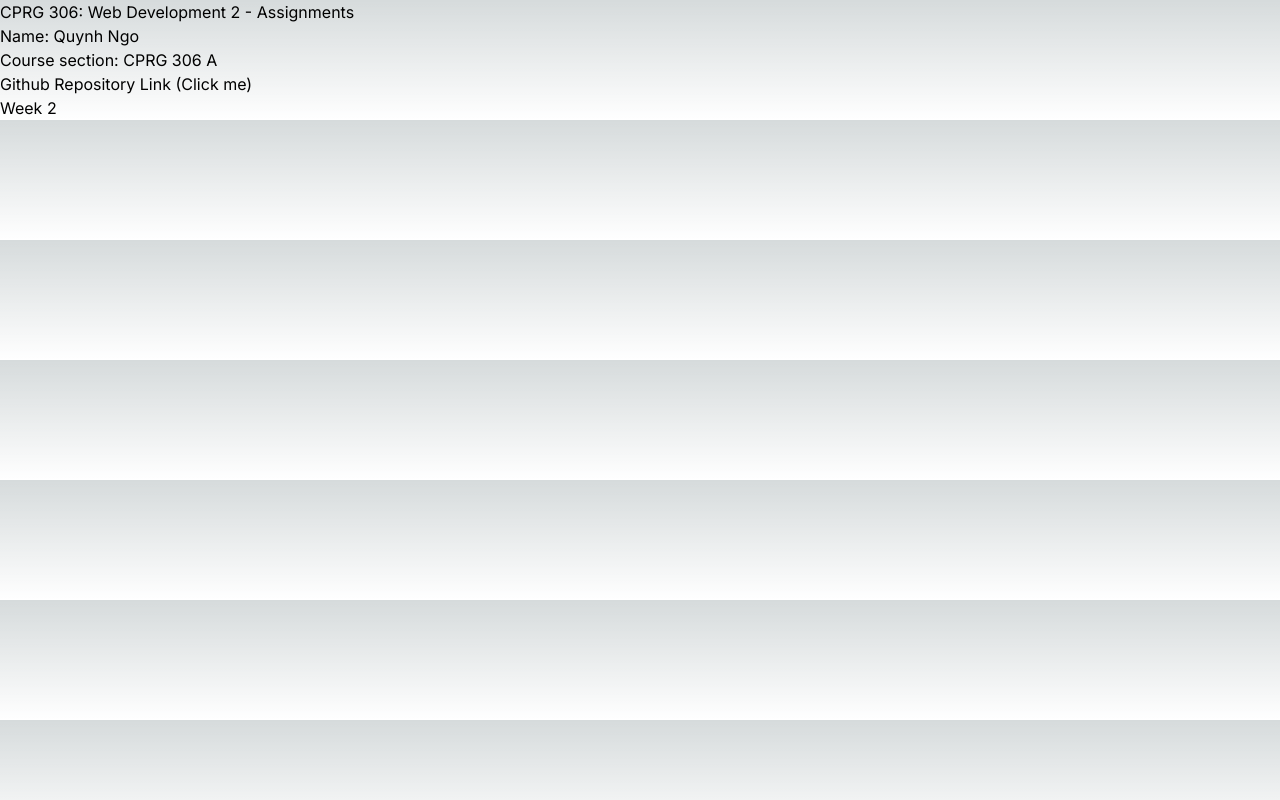
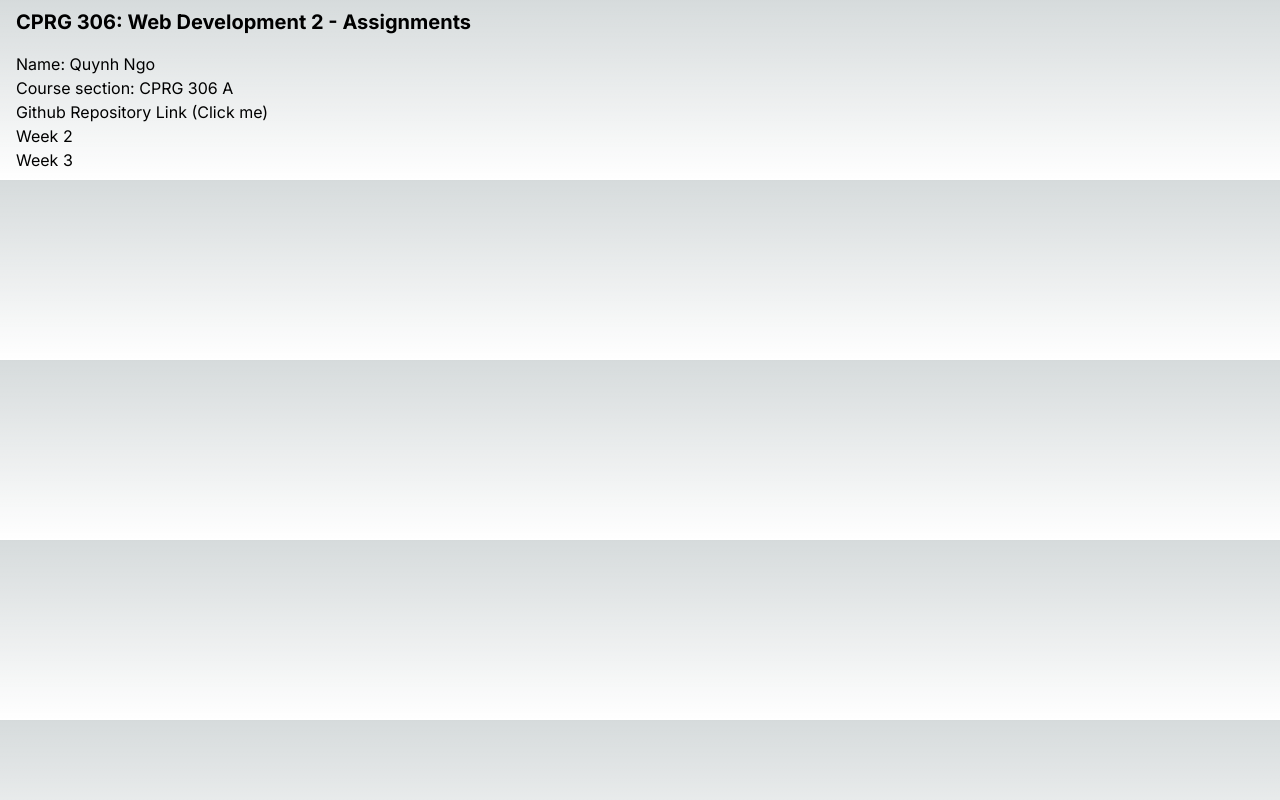
Before and after one commit to Ever-QN/cprg306-assignments, a Next.js app: page / in a window 1280 px wide. Built offline with nearby package versions, Linux system fonts and the light colour scheme.

Commit message:
Remove spellcheck error for 'Quynh'

```diff
--- a/app/page.js
+++ b/app/page.js
@@ -3,10 +3,14 @@ import StudentInfo from "./StudentInfo"
 
 export default function Home() {
   return (
-    <main>
-      <h1>CPRG 306: Web Development 2 - Assignments</h1>
-      <StudentInfo/>
-      <Link href='https://webdev2.warsylewicz.ca/week2'>Week 2</Link>
-    </main>
+    <>
+      <h1 className='px-4 py-2 text-xl font-bold'>CPRG 306: Web Development 2 - Assignments</h1>
+      <main className='px-4 py-2'>
+        <StudentInfo/>
+        <Link href='/week2'>Week 2</Link><br />
+        <Link href='/week3'>Week 3</Link>
+      </main>
+    </>
+
   )
 }
```
